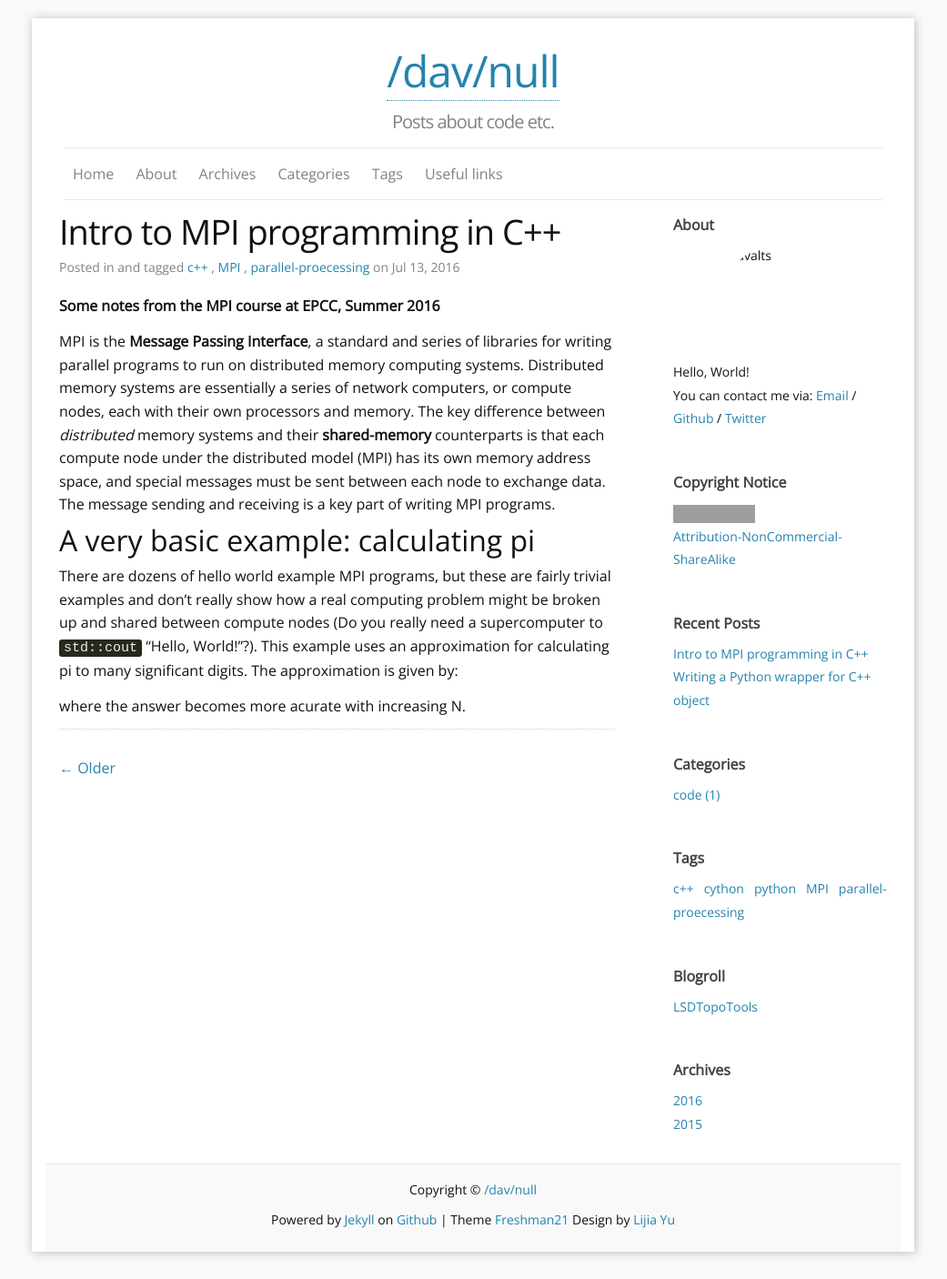
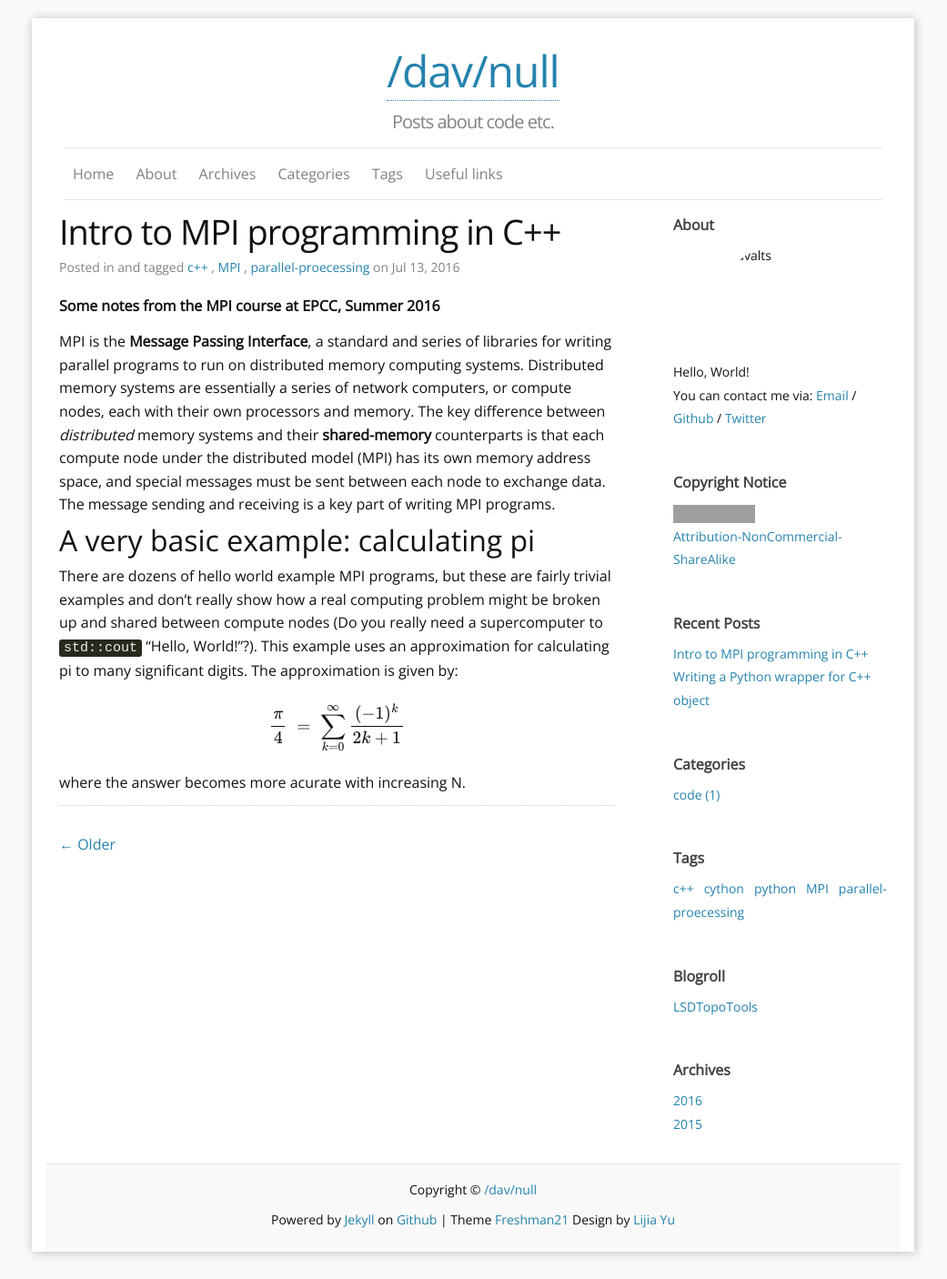
Before and after one commit to dvalters/dvalters.github.io, a Jekyll site: the page built from _posts/2016-07-13-MPI-CPP.markdown, in a window 1280 px wide. Shown: the whole page at 91% size, without its empty margins (120-1161 px from the left). Built offline with Jekyll 4.4.1, drawn with Linux system fonts in a browser that asks for light colours; formulas are drawn with MathJax 3; comment, search, counter and statistics services are not loaded; grey boxes are pictures that could not be loaded.

Commit message:
Update 2016-07-13-MPI-CPP.markdown

```diff
--- a/_posts/2016-07-13-MPI-CPP.markdown
+++ b/_posts/2016-07-13-MPI-CPP.markdown
@@ -12,6 +12,6 @@ MPI is the **Message Passing Interface**, a standard and series of libraries for
 
 There are dozens of hello world example MPI programs, but these are fairly trivial examples and don't really show how a real computing problem might be broken up and shared between compute nodes (Do you really need a supercomputer to `std::cout` "Hello, World!"?). This example uses an approximation for calculating pi to many significant digits. The approximation is given by:
 
-
+$$\frac{\pi}4\;=\;\sum_{k=0}^\infty\frac{(-1)^k}{2k+1}$$
 
 where the answer becomes more acurate with increasing N.
```
